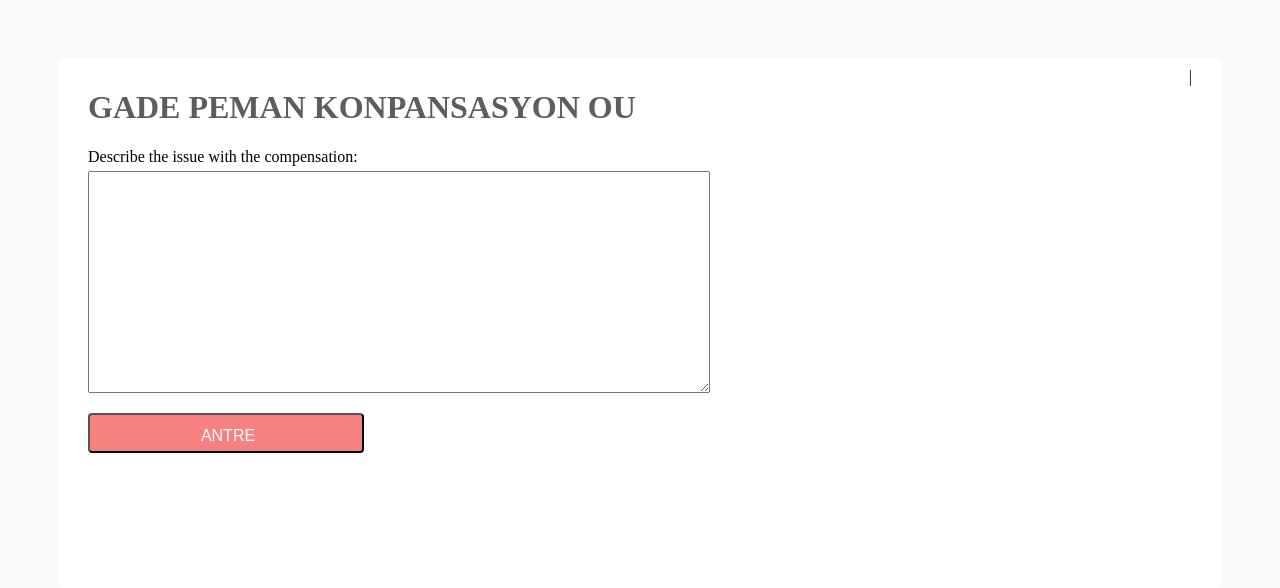
After one commit to acounsel/django_haiticomp, a Django app: template templates/kreyol/report_issue.html in a window 1280 px wide. The commit adds this page. Shown: the top 588 px of the page. Run offline with Django 3.2, Linux system fonts and the light colour scheme; the template is opened without the code that fills it, so the values that code supplies are empty; some libraries are stand-ins or nearby versions.

Commit message:
add issue form

```diff
--- a/haiticomp/models.py
+++ b/haiticomp/models.py
@@ -13,6 +13,7 @@ class CompPackage(models.Model):
     num_family = models.IntegerField(blank=True, null=True)
     is_verified = models.BooleanField(default=False)
     is_wrong = models.BooleanField(default=False)
+    issue = models.TextField(blank=True)
 
     def __str__(self):
         return self.name
--- a/static/css/main.css
+++ b/static/css/main.css
@@ -19,6 +19,15 @@ input {
   margin-top: 5px;
   padding-left: 10px;
   width: 270px;
+}
+
+textarea {
+  width: 600px;
+  height: 200px;
+  font-size: 18px;
+  line-height: 20px;
+  margin-top: 5px;
+  padding: 10px;
 }
 
 th, td{
@@ -126,4 +135,11 @@ th {
     padding: 20px;
   }
 
+  h1 {
+    font-size: 20px;
+  }
+
+  textarea {
+    width: 90%;
+  }
 }
--- /dev/null
+++ b/templates/kreyol/report_issue.html
@@ -0,0 +1,16 @@
+{% extends 'base.html' %}
+
+{% block content %}
+
+  <form action="" method="post">
+  {% csrf_token %}
+  <label>Describe the issue with the compensation:</label>
+
+  <div>
+    <textarea type="text" name="issue"></textarea>
+  </div>
+  <p><input type="submit" class="SubmitButton SubmitButton-red" value="Antre"></p>
+
+</form>
+
+{% endblock %}
--- a/templates/kreyol/response_recorded.html
+++ b/templates/kreyol/response_recorded.html
@@ -1,6 +1,8 @@
 {% extends 'base.html' %}
 
 {% block content %}
-<h3>Kreyol: Thank you, your response has been recorded.</h3>
-<a href="{% url 'farmer-input' language=language%}" class="SubmitButton">Rekòmanse</a>
+  <h3>Kreyol: Thank you, your response has been recorded.</h3>
+
+  <a href="{% url 'farmer-input' language=language%}" class="SubmitButton">Rekòmanse</a>
+
 {% endblock %}
```
Also changed, not shown: haiticomp/views.py (+20 -9 lines), templates/english/report_issue.html (added, +16 -0 lines), haiticomp/migrations/0006_comppackage_issue.py (added).
